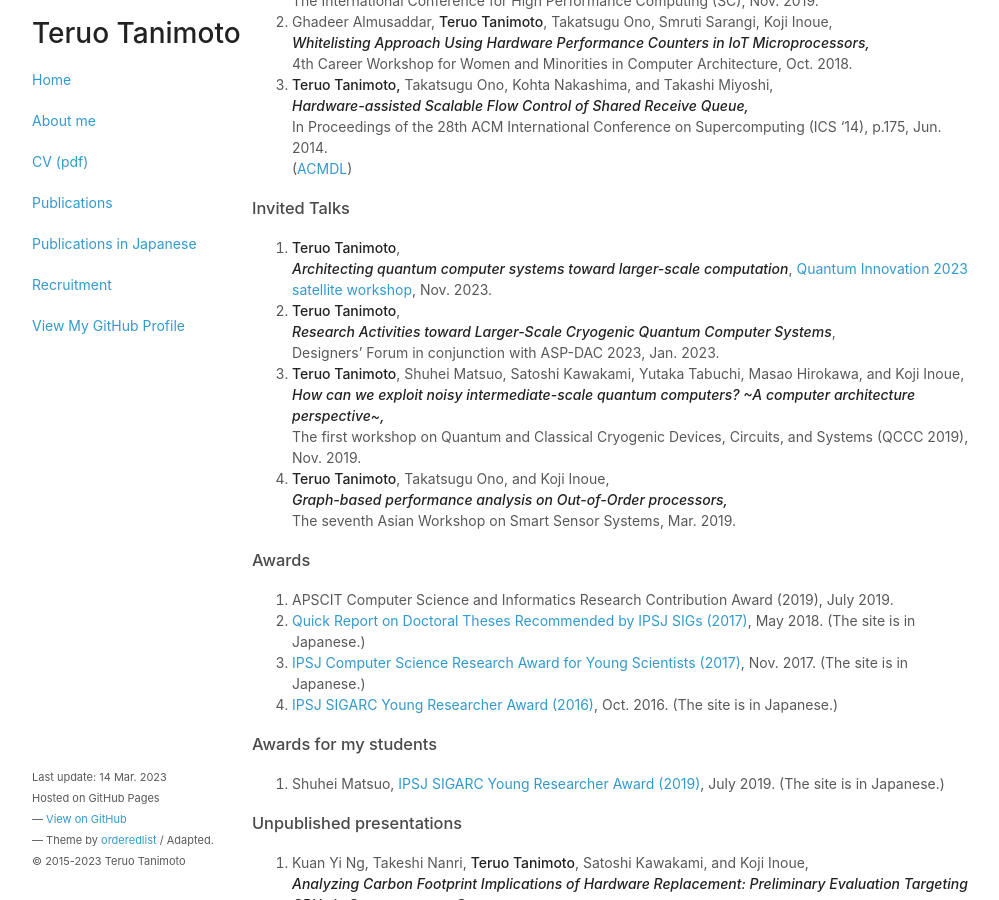
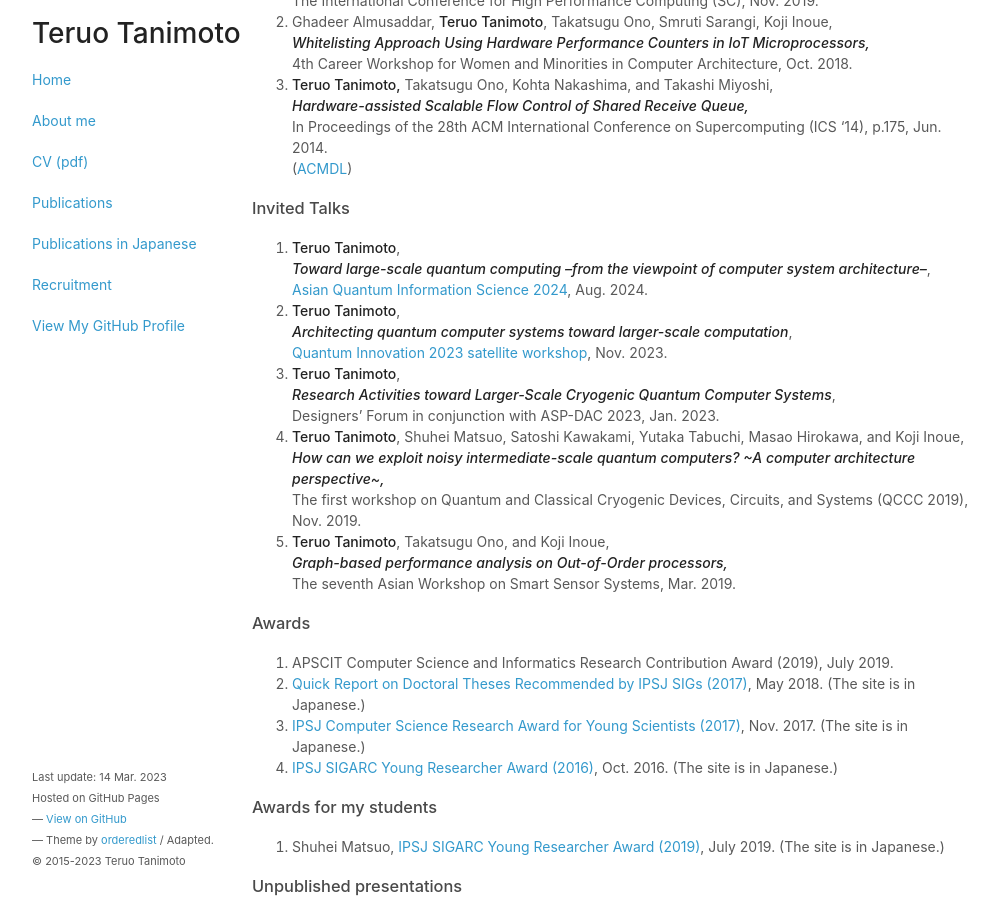
Before and after one commit to teruo41/teruo41.github.io, a Jekyll site: the page built from pubse.md, in a window 1280 px wide and 900 px high, scrolled down 3139 px. Shown: the whole window, without its empty margins (138-1137 px from the left). Built offline with Jekyll 4.4.1, drawn with Linux system fonts in a browser that asks for light colours.

Commit message:
Update pubse.md

```diff
--- a/pubse.md
+++ b/pubse.md
@@ -166,6 +166,10 @@ title: Publications
 ### Invited Talks
 
 0. __Teruo Tanimoto__,
+   ***Toward large-scale quantum computing –from the viewpoint of computer system architecture–***,
+   [Asian Quantum Information Science 2024](http://aqis-conf.org/2024/program), Aug. 2024.
+
+0. __Teruo Tanimoto__,
    ***Architecting quantum computer systems toward larger-scale computation***,
    [Quantum Innovation 2023 satellite workshop](https://qi2023satellite.github.io/), Nov. 2023.
 
```
